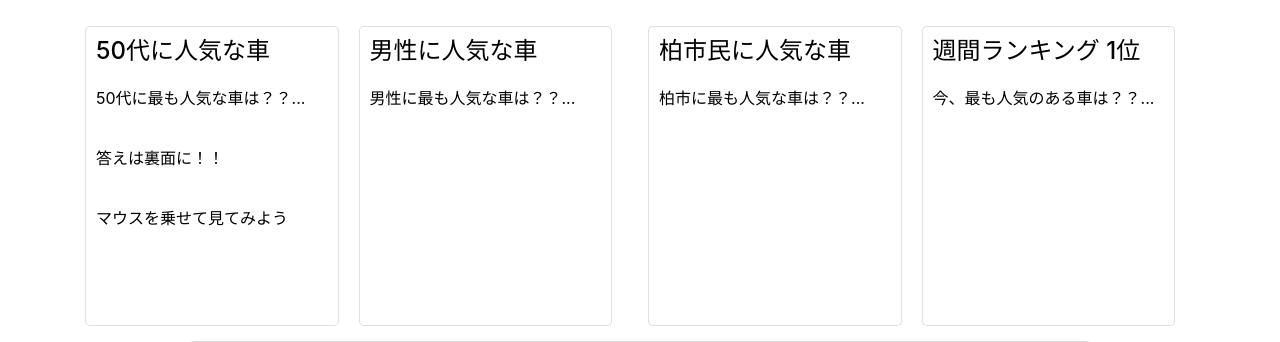
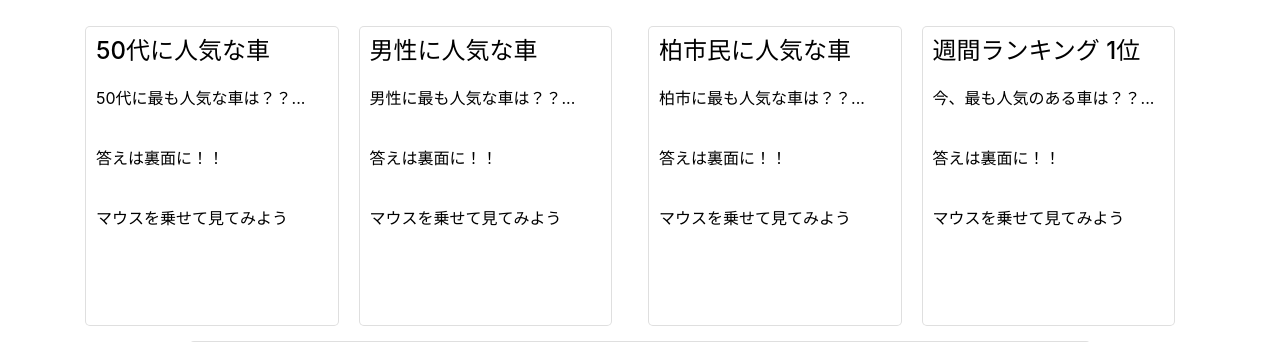
Before and after one commit to yuzua/proconEF, a Django app: page /carsharing_req/index/ in a window 1280 px wide. Shown: the part 1120-1462 px from the top of the page. Run offline with Django 3.2, Linux system fonts and the light colour scheme; parts of the project's set-up code (start-up, migrations or seed data) failed here and were passed over; some libraries are stand-ins or nearby versions.

Commit message:
データ生成

```diff
--- a/templates/carsharing_booking/car.html
+++ b/templates/carsharing_booking/car.html
@@ -67,10 +67,6 @@
 </thead>
     <tbody id="parent-div"></tbody>
 </table>
-<<<<<<< HEAD
-
-=======
->>>>>>> d1b561b4304232a7501df15f5acd4cdc623ebc01
 <script>
     var jsonData = JSON.parse('{{ json_car|safe }}');
 
--- a/templates/carsharing_req/top.html
+++ b/templates/carsharing_req/top.html
@@ -202,8 +202,8 @@
             </div>
             <div class="flip-card-back4">
                 <h4>プリウス</h4>
-                <p>Posuere varius ullamcorper ipsum adipiscing dignissim ipsum adipiscing a a quisque malesuada quam purus venenatis sagittis fermentum parturient curabitur montes a metus.
-                </p>
+                <br>
+                <p><img src="/media/car/2020/12/29/10101040_202007z.jpg" width='200px'></p>
             </div>
         </div>
     </div>
@@ -214,11 +214,13 @@
             <div class="flip-card-front4">
                 <h4>{{gender}}に人気な車</h4>
                 <p>{{gender}}に最も人気な車は？？...</p>
+                <p>答えは裏面に！！</P>
+                <p>マウスを乗せて見てみよう</P>
             </div>
             <div class="flip-card-back4">
-                <h4>プリウス</h4>
-                <p>Posuere varius ullamcorper ipsum adipiscing dignissim ipsum adipiscing a a quisque malesuada quam purus venenatis sagittis fermentum parturient curabitur montes a metus.
-                </p>
+                <h4>セレナ</h4>
+                <br>
+                <p><img src="/media/car/2020/12/29/K0001024840.jpg" width='200px'></p>
             </div>
         </div>
     </div>
@@ -229,10 +231,13 @@
             <div class="flip-card-front4">
                 <h4>{{address}}民に人気な車</h4>
                 <p>{{address}}に最も人気な車は？？...</p>
+                <p>答えは裏面に！！</P>
+                <p>マウスを乗せて見てみよう</P>
             </div>
             <div class="flip-card-back4">
-                <h4>プリウス</h4>
-                <p>Posuere varius ullamcorper ipsum adipiscing dignissim ipsum adipiscing a a quisque malesuada quam purus venenatis sagittis fermentum parturient curabitur montes a metus.</p>
+                <h4>ワゴンR</h4>
+                <br>
+                <p><img src="/media/car/2021/01/04/K0000940369.jpg" width='200px'></p>
             </div>
         </div>
     </div>
@@ -243,11 +248,13 @@
             <div class="flip-card-front4">
                 <h4>週間ランキング 1位</h4>
                 <p>今、最も人気のある車は？？...</p>
+                <p>答えは裏面に！！</P>
+                <p>マウスを乗せて見てみよう</P>
             </div>
             <div class="flip-card-back4">
                 <h4>プリウス</h4>
-                <p>Posuere varius ullamcorper ipsum adipiscing dignissim ipsum adipiscing a a quisque malesuada quam purus venenatis sagittis fermentum parturient curabitur montes a metus.
-                </p>
+                <br>
+                <p><img src="/media/car/2020/12/29/10101040_202007z.jpg" width='200px'></p>
             </div>
         </div>
     </div>
```
Also changed, not shown: carsharing_booking/views.py (+0 -7 lines), data/car_data/settingcarparking.json (+12 -0 lines), 2 other files.
